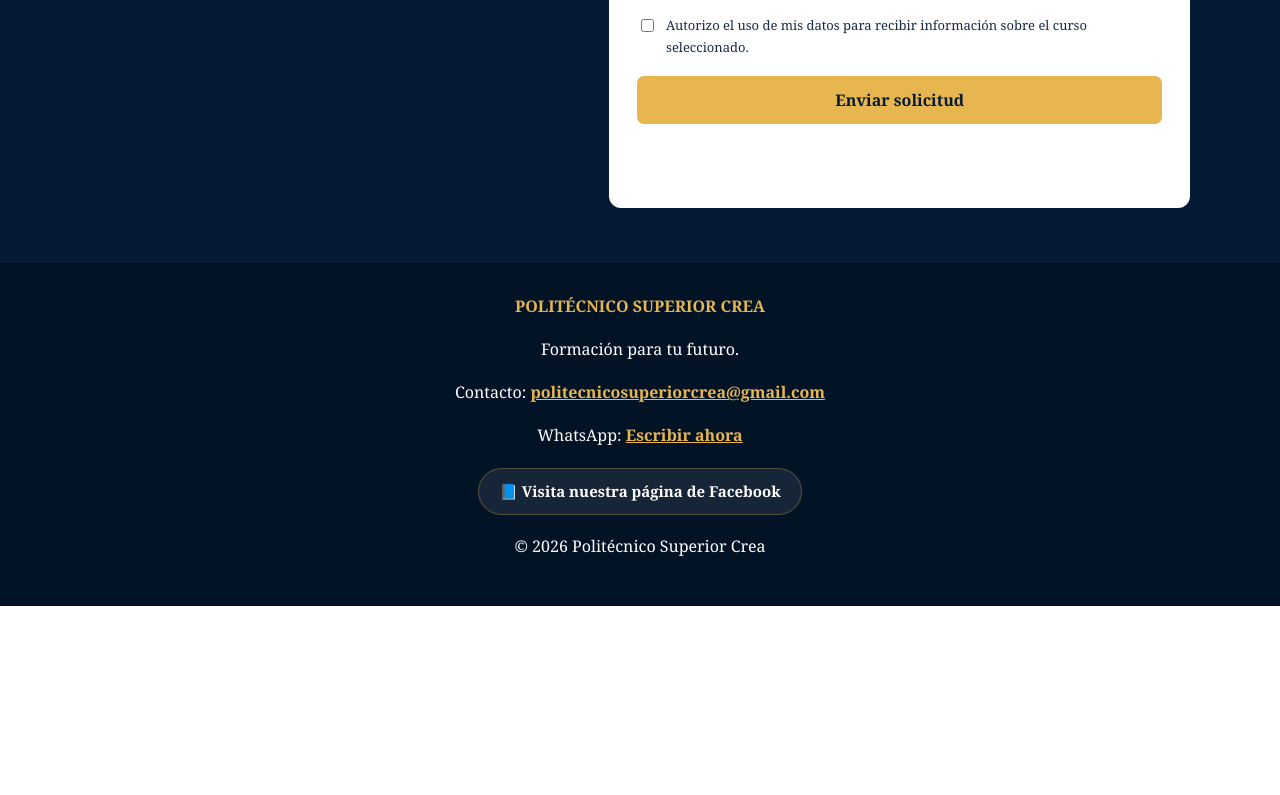
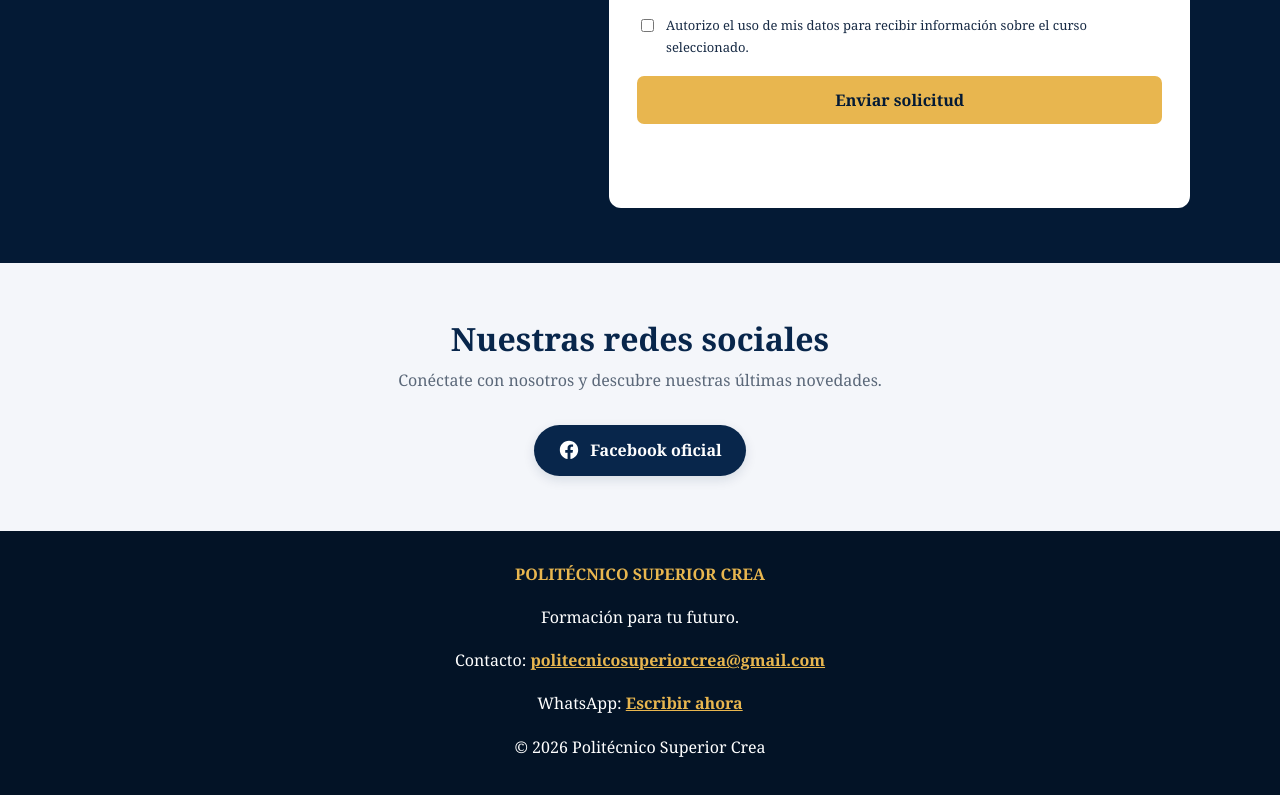
Before and after one commit to politecnicosuperiorcrea/politecnico-superior-crea, a plain HTML site: page index.html in a window 1280 px wide. Shown: the part 1975-2770 px from the top of the page. Before the commit the page ends 2581 px from the top, so only its background shows below. Drawn offline with Linux system fonts and the light colour scheme.

Commit message:
Update index.html

```diff
--- a/index.html
+++ b/index.html
@@ -386,6 +386,46 @@
       min-height: 24px;
     }
 
+    /* Estilos para la nueva sección de Redes Sociales */
+    .redes-seccion {
+      background: var(--fondo);
+      text-align: center;
+    }
+
+    .contenedor-redes {
+      display: flex;
+      justify-content: center;
+      gap: 20px;
+      margin-top: 15px;
+    }
+
+    .boton-facebook-social {
+      display: inline-flex;
+      align-items: center;
+      gap: 10px;
+      background: var(--azul);
+      color: var(--blanco);
+      padding: 12px 24px;
+      border-radius: 30px;
+      text-decoration: none;
+      font-weight: bold;
+      font-size: 16px;
+      box-shadow: 0 4px 12px rgba(8, 38, 75, 0.12);
+      transition: all 0.3s ease;
+    }
+
+    .boton-facebook-social:hover {
+      background: var(--dorado);
+      color: var(--azul-oscuro);
+      transform: translateY(-2px);
+    }
+
+    .boton-facebook-social svg {
+      width: 22px;
+      height: 22px;
+      fill: currentColor;
+    }
+
     footer {
       background: #031326;
       color: var(--blanco);
@@ -400,35 +440,6 @@
     footer a {
       color: var(--dorado);
       font-weight: bold;
-    }
-
-    /* Estilos profesionales para el enlace de Facebook */
-    .redes-sociales {
-      margin: 18px 0;
-      display: flex;
-      justify-content: center;
-    }
-
-    .boton-facebook {
-      display: inline-flex;
-      align-items: center;
-      gap: 8px;
-      background: rgba(255, 255, 255, 0.08);
-      color: var(--blanco);
-      padding: 10px 20px;
-      border-radius: 30px;
-      text-decoration: none;
-      font-weight: bold;
-      font-size: 15px;
-      border: 1px solid rgba(232, 182, 79, 0.3);
-      transition: all 0.3s ease;
-    }
-
-    .boton-facebook:hover {
-      background: var(--dorado);
-      color: var(--azul-oscuro);
-      border-color: var(--dorado);
-      transform: translateY(-2px);
     }
 
     .whatsapp-flotante {
@@ -744,6 +755,28 @@
         </form>
       </div>
     </section>
+
+    <!-- NUEVA SECCIÓN DE REDES SOCIALES -->
+    <section class="redes-seccion" id="redes">
+      <h2 class="titulo">Nuestras redes sociales</h2>
+      <p class="subtitulo">Conéctate con nosotros y descubre nuestras últimas novedades.</p>
+
+      <div class="contenedor-redes">
+        <a
+          href="https://www.facebook.com/profile.php?id=61595637222040&sk=directory_links"
+          target="_blank"
+          rel="noopener noreferrer"
+          class="boton-facebook-social"
+          aria-label="Visita nuestra página de Facebook"
+          title="Visita nuestra página de Facebook"
+        >
+          <svg viewBox="0 0 24 24" aria-hidden="true">
+            <path d="M22 12c0-5.523-4.477-10-10-10S2 6.477 2 12c0 4.991 3.657 9.128 8.438 9.878v-6.987h-2.54V12h2.54V9.797c0-2.506 1.492-3.89 3.777-3.89 1.094 0 2.238.195 2.238.195v2.46h-1.26c-1.243 0-1.63.771-1.63 1.562V12h2.773l-.443 2.89h-2.33v6.988C18.343 21.128 22 16.991 22 12z"/>
+          </svg>
+          <span>Facebook oficial</span>
+        </a>
+      </div>
+    </section>
   </main>
 
   <footer id="contacto">
@@ -768,18 +801,6 @@
         Escribir ahora
       </a>
     </p>
-
-    <!-- ENLACE DE FACEBOOK CORREGIDO -->
-    <div class="redes-sociales">
-      <a
-        href="https://www.facebook.com/profile.php?id=61595637222040&sk=directory_links"
-        target="_blank"
-        rel="noopener noreferrer"
-        class="boton-facebook"
-      >
-        📘 Visita nuestra página de Facebook
-      </a>
-    </div>
 
     <p>
       © <span id="anio"></span>
```
